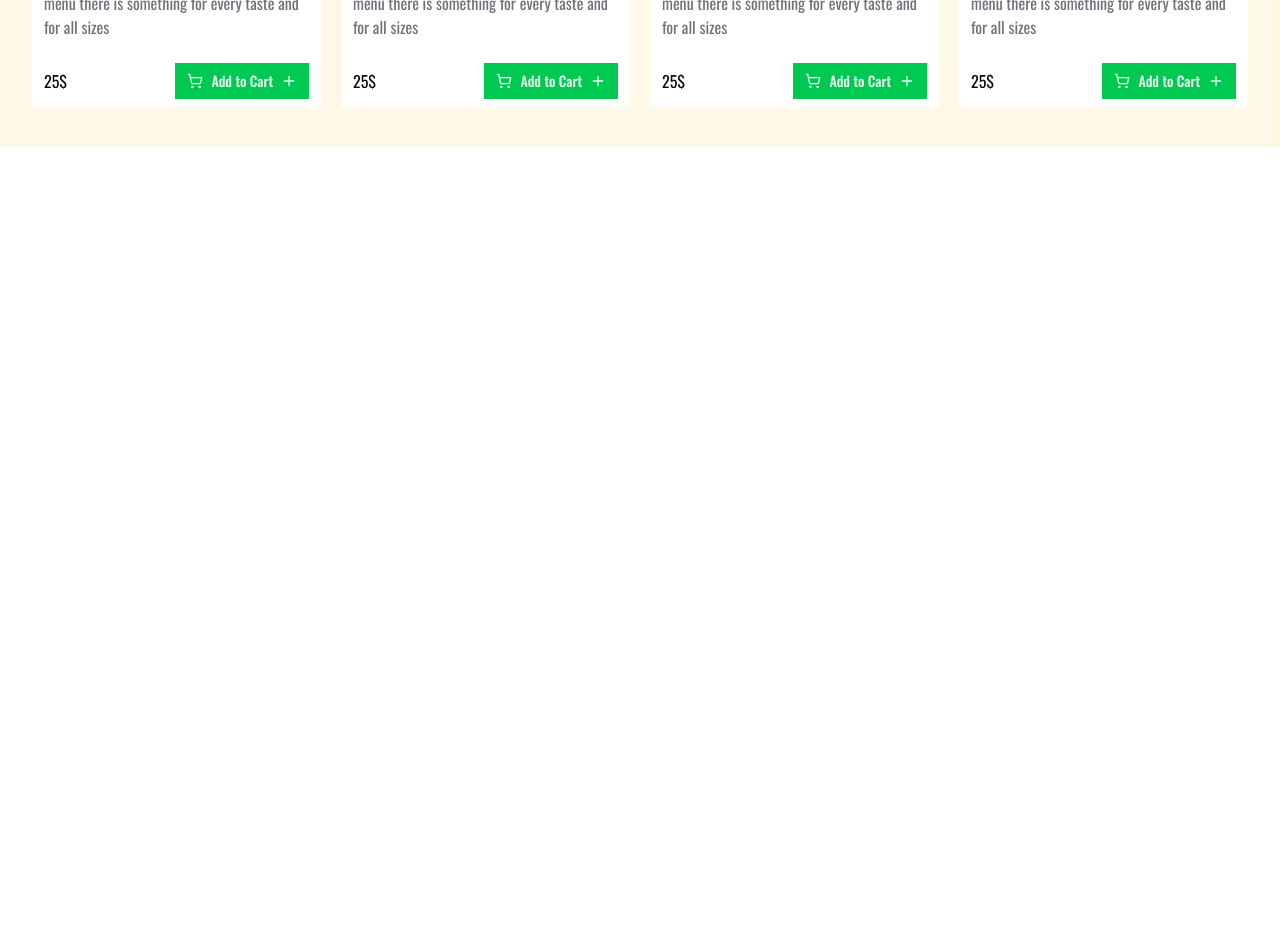
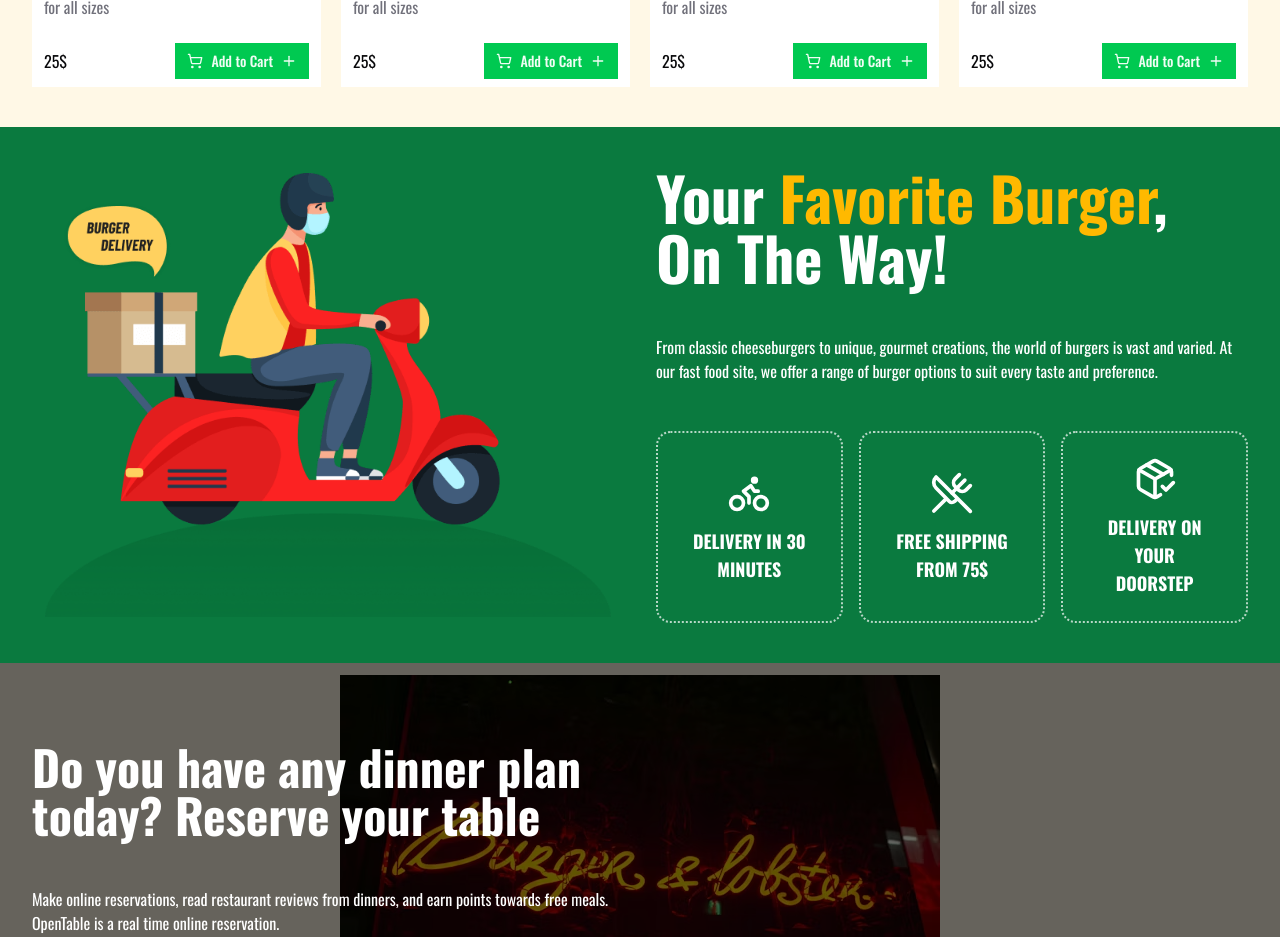
Before and after one commit to PixelNoah-ui/FastFood, a Next.js app in the folder client/: page / in a window 1280 px wide. Shown: the part 1860-2797 px from the top of the page. Before the commit the page ends 2007 px from the top, so only its background shows below. Built offline with nearby package versions, Linux system fonts and the light colour scheme.

Commit message:
feat: add Reservation and DeliverySection features with background image update
- Added new Reservation and DeliverySection components
- Integrated background image for best dishes section
- Updated DishCard and homepage (page.tsx) for improved layout and visuals

```diff
--- /dev/null
+++ b/client/src/Feature/DeliverySection.tsx
@@ -0,0 +1,85 @@
+"use client";
+
+import Image from "next/image";
+import { motion } from "framer-motion";
+import { Bike, UtensilsCrossed, PackageCheck } from "lucide-react";
+
+export default function DeliverySection() {
+  const delivery = [
+    {
+      id: 1,
+      icon: Bike,
+      title: "DELIVERY IN 30 MINUTES",
+    },
+    {
+      id: 2,
+      icon: UtensilsCrossed,
+      title: "FREE SHIPPING FROM 75$",
+    },
+    {
+      id: 3,
+      icon: PackageCheck,
+      title: "DELIVERY ON YOUR DOORSTEP",
+    },
+  ];
+
+  return (
+    <section className="mx-auto flex max-w-7xl flex-col items-center justify-center gap-5 bg-[#0a7a3f] px-8 py-10 md:flex-row md:gap-6 lg:gap-8">
+      <motion.div
+        className="w-full md:basis-2/4"
+        initial={{ x: -150, opacity: 0 }}
+        whileInView={{ x: 0, opacity: 1 }}
+        transition={{
+          type: "spring",
+          stiffness: 60,
+          damping: 15,
+          duration: 1.2,
+        }}
+        viewport={{ once: true, amount: 0.4 }}
+      >
+        <div className="relative aspect-[16/12] w-full overflow-hidden">
+          <Image
+            src="/delivery.png"
+            alt="Delivery"
+            fill
+            className="object-contain"
+          />
+        </div>
+      </motion.div>
+
+      <div className="basis-2/4 space-y-12">
+        <h1 className="text-4xl font-bold text-white md:text-5xl lg:text-6xl">
+          Your <span className="text-chart-4">Favorite Burger</span>, On The
+          Way!
+        </h1>
+        <p className="text-background">
+          From classic cheeseburgers to unique, gourmet creations, the world of
+          burgers is vast and varied. At our fast food site, we offer a range of
+          burger options to suit every taste and preference.
+        </p>
+
+        <div className="grid gap-4 md:grid-cols-2 lg:grid-cols-3">
+          {delivery.map((item) => (
+            <motion.div
+              key={item.id}
+              className="flex flex-col items-center justify-center rounded-xl border-2 border-dotted border-white/70 bg-[#0a7a3f] px-8 py-6"
+              initial={{ y: 40, opacity: 0 }}
+              whileInView={{ y: 0, opacity: 1 }}
+              transition={{
+                delay: item.id * 0.2,
+                duration: 0.6,
+                type: "tween",
+              }}
+              viewport={{ once: true }}
+            >
+              <item.icon size={44} className="mb-3 text-white" />
+              <p className="text-center text-lg font-semibold text-white">
+                {item.title}
+              </p>
+            </motion.div>
+          ))}
+        </div>
+      </div>
+    </section>
+  );
+}
--- /dev/null
+++ b/client/src/Feature/Reservation.tsx
@@ -0,0 +1,42 @@
+import { PhoneCall } from "lucide-react";
+
+export default function Reservation() {
+  return (
+    <div
+      className="relative"
+      style={{
+        backgroundImage: "url('/bestDishes/bg.png')",
+        backgroundPosition: "Center",
+        backgroundRepeat: "no-repeat",
+      }}
+    >
+      <div className="absolute inset-0 bg-black/60" />
+      <div className="relative z-10 mx-auto flex max-w-7xl flex-col items-center justify-center gap-6 px-8 py-10 pt-20 md:flex-row lg:gap-8">
+        <div className="text-background basis-2/4 space-y-12">
+          <h1 className="text-3xl font-bold md:text-4xl lg:text-5xl">
+            Do you have any dinner plan today? Reserve your table
+          </h1>
+          <p>
+            Make online reservations, read restaurant reviews from dinners, and
+            earn points towards free meals. OpenTable is a real time online
+            reservation.
+          </p>
+          <div className="flex items-center gap-4">
+            <div className="flex h-12 w-12 items-center justify-center rounded-full bg-[#0a7a3f]">
+              <PhoneCall />
+            </div>
+            <div className="space-y-2">
+              <h1 className="text-background text-xl font-bold">
+                Quick order 24/7
+              </h1>
+              <p className="text-destructive text-xl font-bold">
+                +251911477218
+              </p>
+            </div>
+          </div>
+        </div>
+        <div className="basis-2/4"></div>
+      </div>
+    </div>
+  );
+}
--- a/client/src/app/page.tsx
+++ b/client/src/app/page.tsx
@@ -1,15 +1,21 @@
+import DeliverySection from "@/Feature/DeliverySection";
 import Hero from "@/Feature/Hero";
 import PopularDishes from "@/Feature/PopularDishes";
+import Reservation from "@/Feature/Reservation";
 import WhyChooseUs from "@/Feature/WhyChooseUs";
 
 export default function Home() {
   return (
-    <div className="bg-chart-4/10 space-y-5">
+    <div className="bg-chart-4/10">
       <Hero />
       <div className="mx-auto max-w-7xl space-y-12 px-8 py-10">
         <WhyChooseUs />
         <PopularDishes />
       </div>
+      <div className="bg-[#0a7a3f]">
+        <DeliverySection />
+      </div>
+      <Reservation />
     </div>
   );
 }
--- a/client/src/components/DishCard.tsx
+++ b/client/src/components/DishCard.tsx
@@ -1,4 +1,4 @@
-import { Plus, ShoppingBagIcon, ShoppingCart } from "lucide-react";
+import { Plus, ShoppingCart } from "lucide-react";
 import Image from "next/image";
 import { Button } from "./ui/button";
 
```
Also changed, not shown: client/public/bestDishes/bg.png (added).
